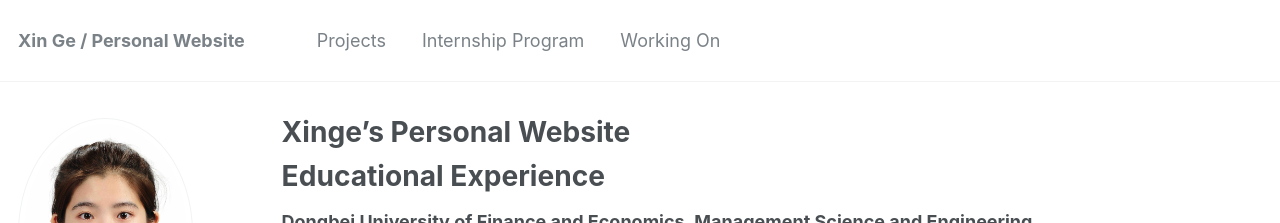
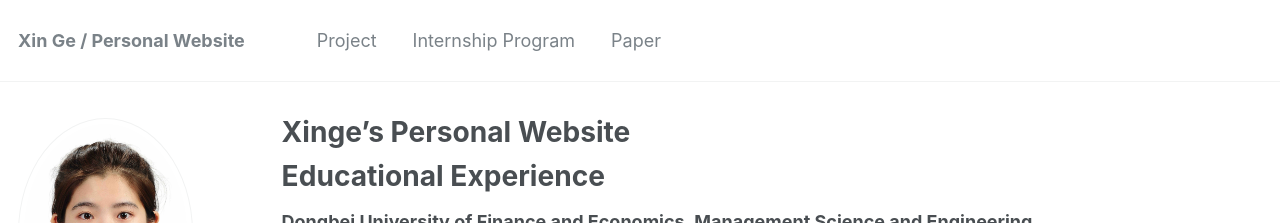
Before and after one commit to Esther0630/Esther0630.github.io, a Jekyll site: the page built from _pages/about.md, in a window 1280 px wide and 900 px high. Shown: the top 223 px of the window. Built offline with Jekyll 4.4.1, drawn with Linux system fonts in a browser that asks for light colours.

Commit message:
Update navigation.yml

```diff
--- a/_data/navigation.yml
+++ b/_data/navigation.yml
@@ -1,11 +1,11 @@
 # main links links
 main:
 
-  - title: "Projects"
+  - title: "Project"
     url: /teaching/
 
   - title: "Internship Program"
     url: /portfolio/
 
-  - title: "Working On"
+  - title: "Paper"
     url: /publications/
```
